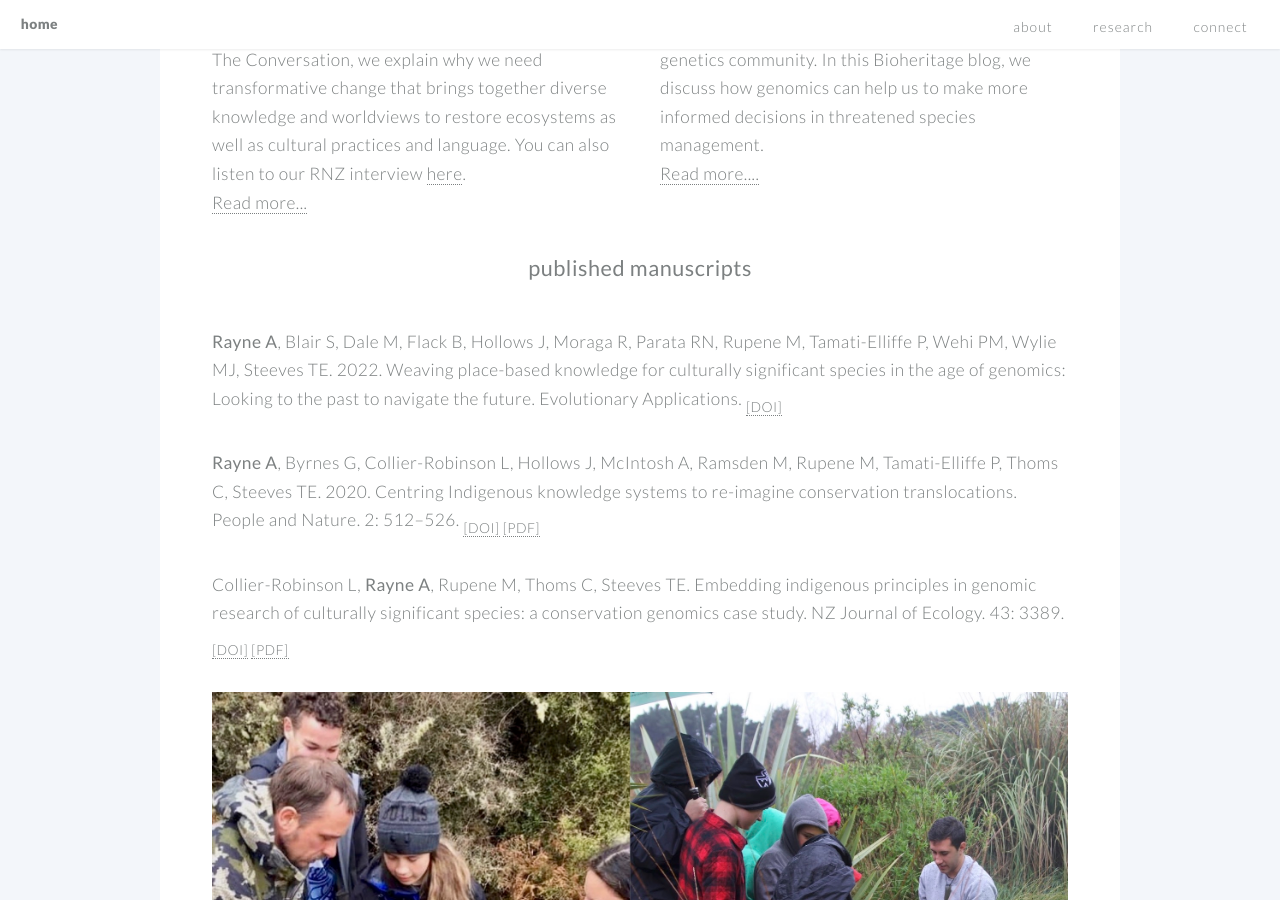
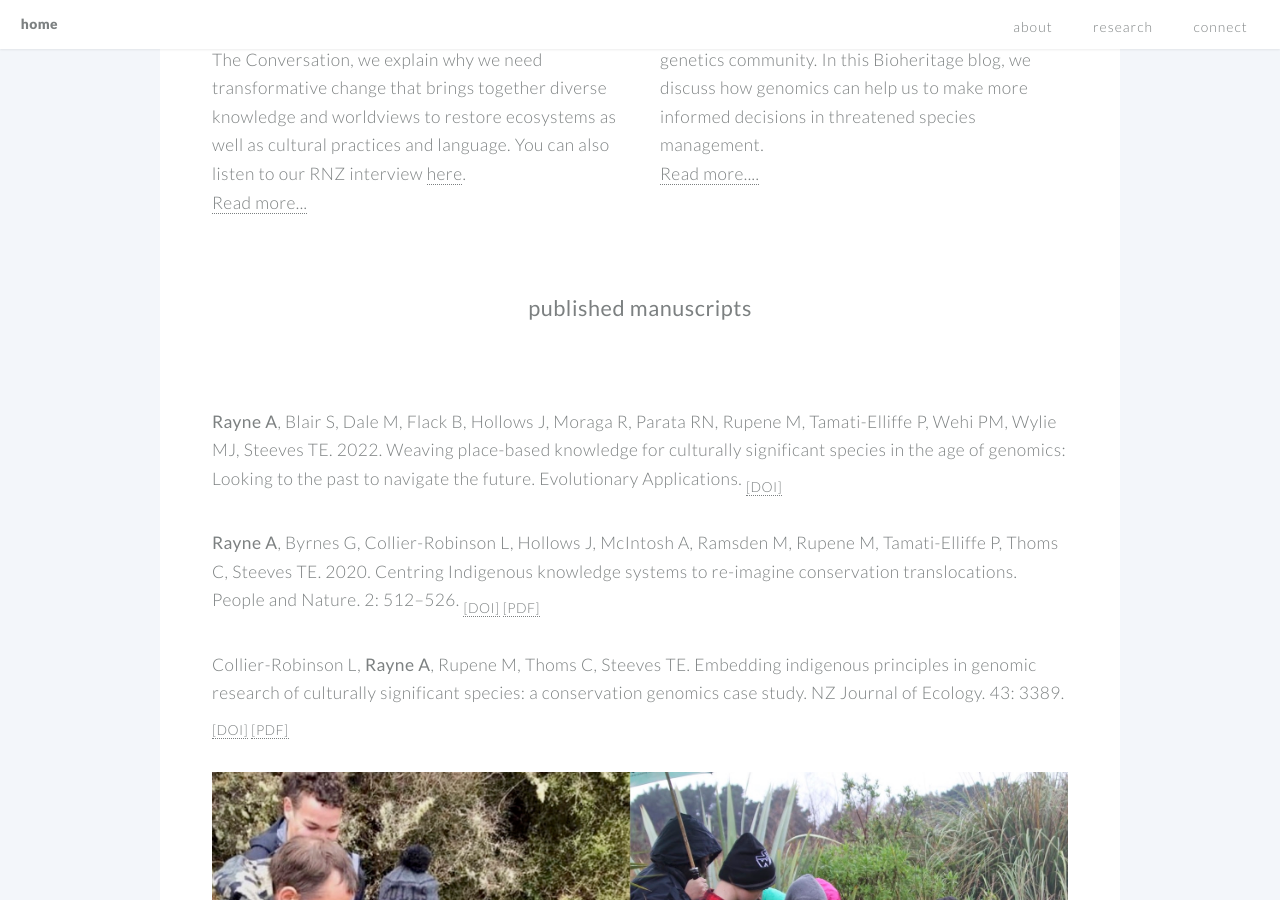
Before and after one commit to aislingrayne/aislingrayne.github.io, a Jekyll site: the page built from index.md, in a window 1280 px wide and 900 px high, scrolled down 3015 px. Built offline with Jekyll 4.4.1, drawn with Linux system fonts in a browser that asks for light colours.

Commit message:
Update hello-default.html

```diff
--- a/_layouts/hello-default.html
+++ b/_layouts/hello-default.html
@@ -134,15 +134,15 @@
                             <section>
                               <div class="image featured">
                                   <img src="{{ blogs.image }}" alt="" />
-				      <div style="text-align:left">
+				   <div style="text-align:left">
                               </div>
 				    {% include {{ blogs.blog }} %}
                             </section>
                           </div>
                           {% endfor %}
-			<div style="text-align:left">
                          {% for items in categories.items %}
                           <div class="12u item">
+				<div style="text-align:left">
                             <section>
                               {% include {{ items.item }} %}
                               <div class="image featured">
```
